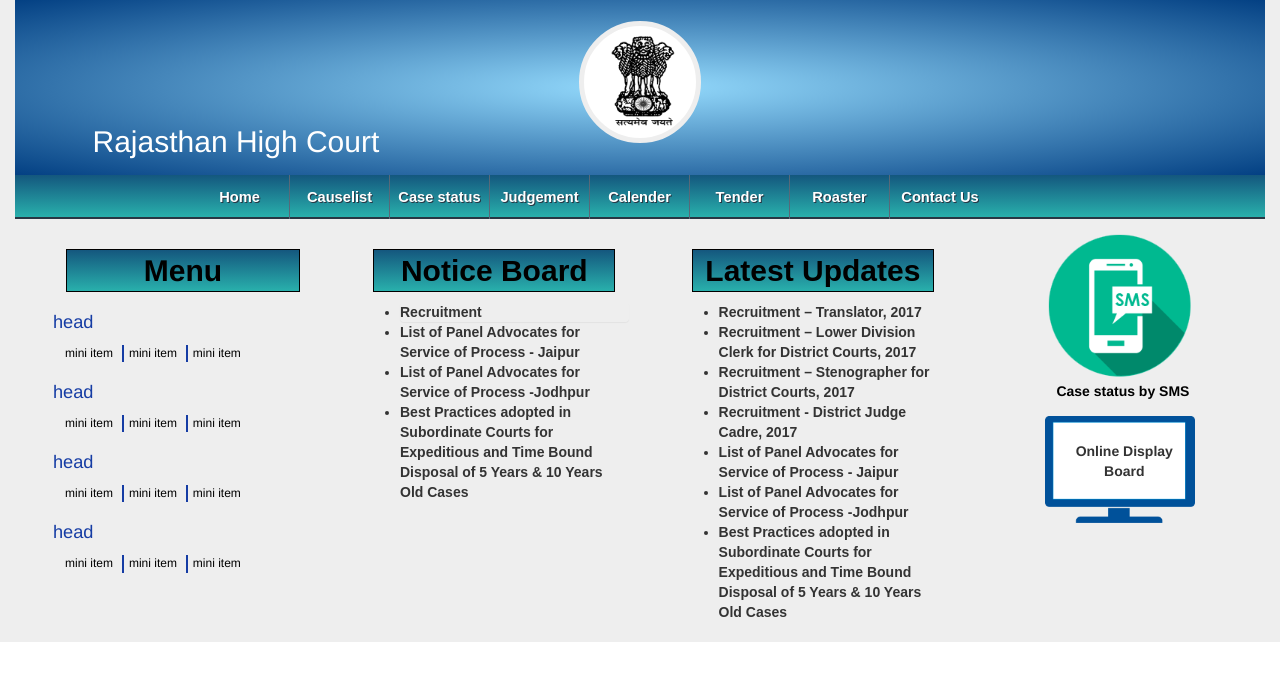
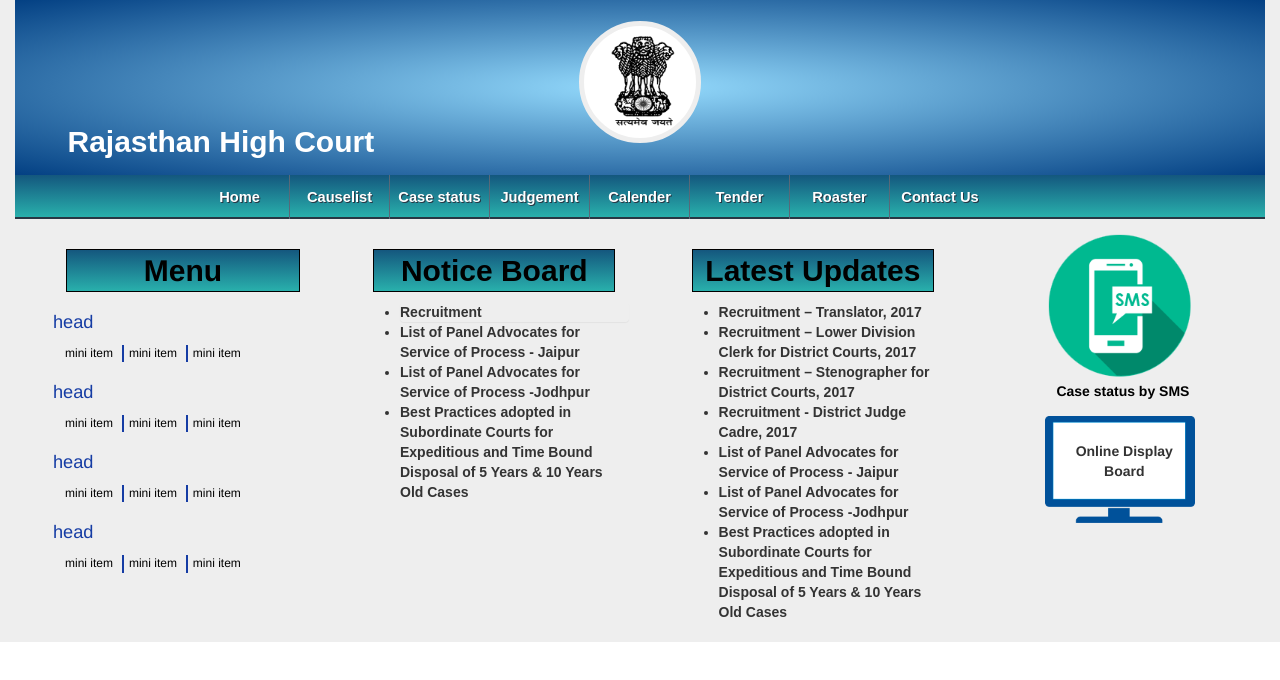
Before and after one commit to pkt07/R_h_c, a plain HTML site: page index.html in a window 1280 px wide. Drawn offline with nearby package versions, Linux system fonts and the light colour scheme.

Commit message:
new changes

```diff
--- a/css/style.css
+++ b/css/style.css
@@ -150,11 +150,12 @@ nav a#pull {
 }
 .header-name{
   position: relative;
-  left:5%;
+  left:3%;
   bottom:10%;
   display: block;
   width:40%;
   color:#fff;
+  font-family:sans-serif;
 
 }
 .main-logo{
--- a/index.html
+++ b/index.html
@@ -23,7 +23,7 @@
     	</div>
 
       <div class="header-name col-md-12">
-       	<h2>Rajasthan High Court</h2>
+       	<h2><b>Rajasthan High Court</b></h2>
       </div>
 
     </div>
```
